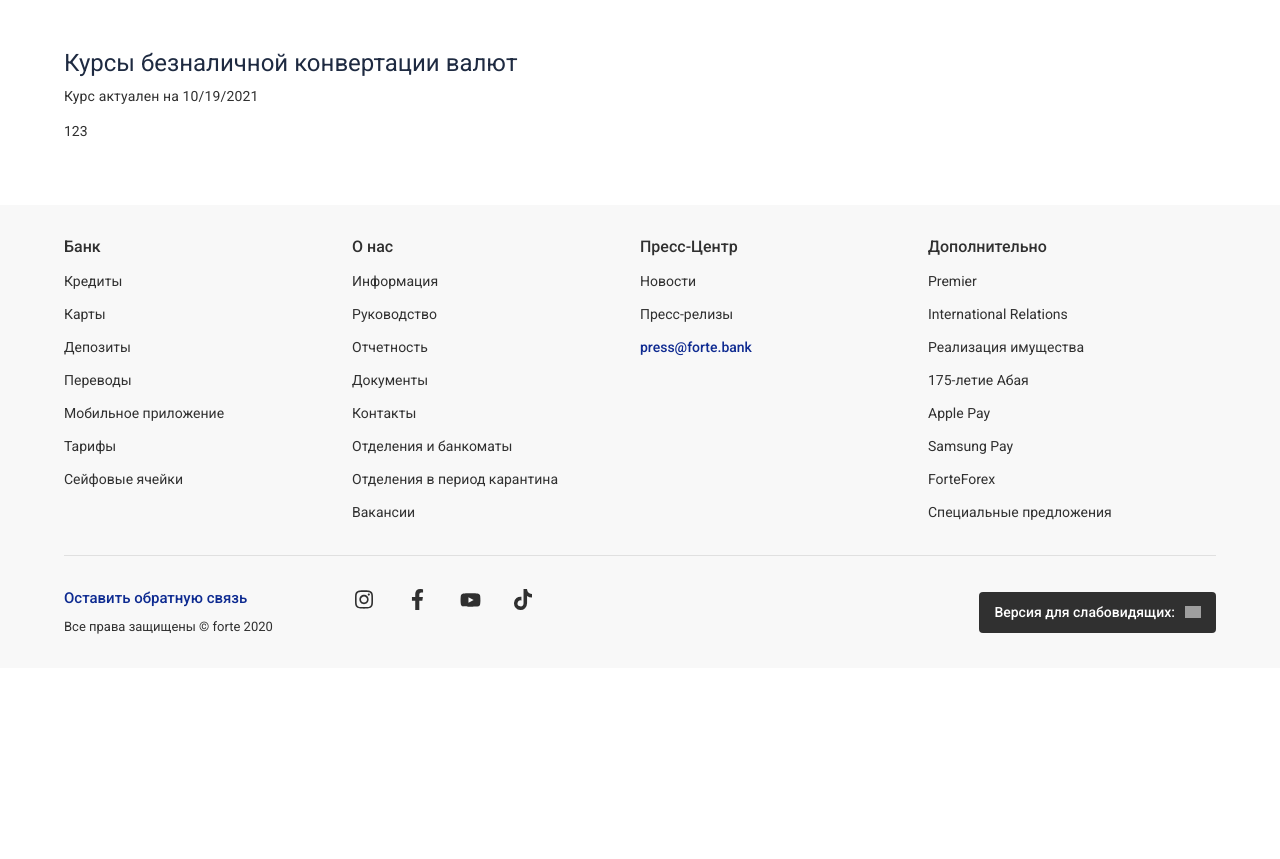
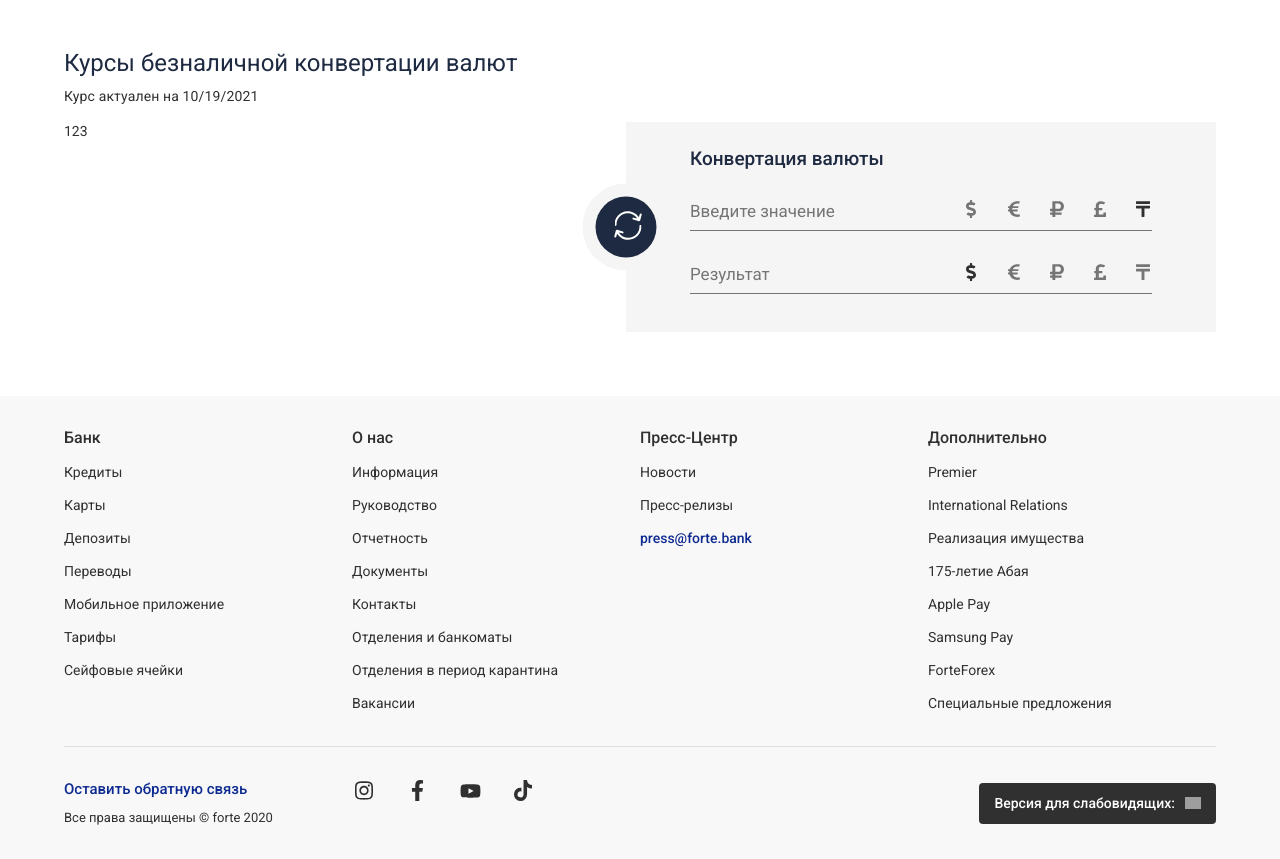
Before and after one commit to rooohaa/hw1-onelab, a React (Create React App) app: page / in a window 1280 px wide. Shown: the part 2974-3833 px from the top of the page. Before the commit the page ends 3642 px from the top, so only its background shows below. Built offline with nearby package versions, Linux system fonts and the light colour scheme; grey boxes are pictures that could not be loaded.

Commit message:
finish curency converter

```diff
--- /dev/null
+++ b/src/components/CurrencyConverter/index.js
@@ -0,0 +1,74 @@
+import React, { useState } from 'react'
+import { CurrencyInput } from 'components/CurrencyInput'
+import { currencies } from './mock'
+import { ConvertButton, ConverterBox } from './style'
+
+const CurrencyConverter = () => {
+  const [fromCurrency, setFromCurrency] = useState('KZT')
+  const [toCurrency, setToCurrency] = useState('USD')
+  const [amount, setAmount] = useState('')
+  const [result, setResult] = useState('')
+
+  const handleConvert = async () => {
+    if (fromCurrency === toCurrency) {
+      alert('Выберите разные валюты.')
+      return
+    }
+
+    const currencyKey = `${fromCurrency}_${toCurrency}`
+
+    try {
+      const res = await fetch(
+        `https://free.currconv.com/api/v7/convert?q=${currencyKey}&compact=ultra&apiKey=${process.env.REACT_APP_API_KEY}`
+      )
+
+      const data = await res.json()
+      const factor = data[currencyKey]
+      const convertedResult = Math.round(parseInt(amount) * factor)
+
+      setResult(convertedResult)
+    } catch (e) {}
+  }
+
+  return (
+    <ConverterBox>
+      <span>Конвертация валюты</span>
+
+      <div className="inputs-wrap">
+        <CurrencyInput
+          amount={amount}
+          onChange={(value) => setAmount(value)}
+          currencies={currencies}
+          onCurrencySelect={(currency) => setFromCurrency(currency)}
+          selectedCurrency={fromCurrency}
+        />
+        <CurrencyInput
+          amount={result}
+          currencies={currencies}
+          onCurrencySelect={(currency) => setToCurrency(currency)}
+          selectedCurrency={toCurrency}
+          readOnly
+        />
+      </div>
+
+      <div className="btn-wrap">
+        <ConvertButton onClick={handleConvert}>
+          <div>
+            <img
+              className="left"
+              src="/icons/convert-arrow.svg"
+              alt="Convert Btn"
+            />
+            <img
+              className="right"
+              src="/icons/convert-arrow.svg"
+              alt="Convert Btn"
+            />
+          </div>
+        </ConvertButton>
+      </div>
+    </ConverterBox>
+  )
+}
+
+export { CurrencyConverter }
--- /dev/null
+++ b/src/components/CurrencyConverter/mock.js
@@ -0,0 +1,27 @@
+export const currencies = [
+  {
+    id: 1,
+    name: 'USD',
+    iconPath: '/icons/currencies/dollar.svg',
+  },
+  {
+    id: 2,
+    name: 'EUR',
+    iconPath: '/icons/currencies/euro.svg',
+  },
+  {
+    id: 3,
+    name: 'RUB',
+    iconPath: '/icons/currencies/ruble.svg',
+  },
+  {
+    id: 4,
+    name: 'GDP',
+    iconPath: '/icons/currencies/pound.svg',
+  },
+  {
+    id: 5,
+    name: 'KZT',
+    iconPath: '/icons/currencies/tenge.svg',
+  },
+]
--- /dev/null
+++ b/src/components/CurrencyConverter/style.js
@@ -0,0 +1,65 @@
+import styled from 'styled-components'
+
+export const ConverterBox = styled.div`
+  padding: 24px 64px;
+  width: 590px;
+  height: 210px;
+
+  position: relative;
+  background-color: #f5f5f5;
+
+  span {
+    color: #1e2a41;
+    font-size: 19px;
+    font-weight: 500;
+    line-height: 26px;
+
+    display: block;
+    margin-bottom: 20px;
+  }
+
+  .inputs-wrap {
+    display: flex;
+    flex-direction: column;
+    row-gap: 24px;
+  }
+
+  .btn-wrap {
+    width: 87px;
+    height: 87px;
+
+    padding: 13px;
+
+    display: flex;
+    align-items: center;
+    justify-content: center;
+
+    position: absolute;
+    top: 50%;
+    left: 0%;
+    transform: translateY(-50%) translateX(-50%);
+
+    background-color: #f5f5f5;
+    border-radius: 50%;
+  }
+`
+
+export const ConvertButton = styled.button`
+  background-color: #1e2a41;
+  width: 61px;
+  height: 61px;
+  border-radius: 50%;
+  border: none;
+  display: flex;
+  align-items: center;
+  justify-content: center;
+
+  .left {
+    margin-bottom: 2px;
+    transform: rotate(180deg) translateX(-16px);
+  }
+
+  .right {
+    transform: translateX(-13px);
+  }
+`
--- /dev/null
+++ b/src/components/CurrencyInput/index.js
@@ -0,0 +1,43 @@
+import React from 'react'
+import { InputWrapper } from './style'
+
+const CurrencyInput = ({
+  amount,
+  currencies,
+  selectedCurrency,
+  onCurrencySelect,
+  readOnly,
+  onChange,
+}) => {
+  return (
+    <InputWrapper>
+      <input
+        value={amount}
+        onChange={(e) => onChange(e.target.value)}
+        type="number"
+        readOnly={readOnly}
+        placeholder={!readOnly ? 'Введите значение' : 'Результат'}
+      />
+
+      <ul className="currencies">
+        {currencies.map(({ id, iconPath, name }) => (
+          <li key={id}>
+            <button
+              onClick={() => {
+                onCurrencySelect(name)
+              }}
+            >
+              <img
+                className={selectedCurrency === name ? 'active' : ''}
+                src={iconPath}
+                alt={iconPath}
+              />
+            </button>
+          </li>
+        ))}
+      </ul>
+    </InputWrapper>
+  )
+}
+
+export { CurrencyInput }
--- /dev/null
+++ b/src/components/CurrencyInput/style.js
@@ -0,0 +1,48 @@
+import styled from 'styled-components'
+
+export const InputWrapper = styled.div`
+  display: grid;
+  grid-template-columns: 1fr 1fr;
+  justify-content: space-between;
+
+  padding: 8px 0;
+
+  border-bottom: 1px solid #737373;
+
+  input {
+    border: none;
+    background-color: inherit;
+    outline: none;
+
+    font-size: 17px;
+    line-height: 21 px;
+    color: #303030;
+  }
+
+  ul {
+    display: flex;
+    justify-content: flex-end;
+    align-items: center;
+    column-gap: 25px;
+
+    button {
+      width: 18px;
+      height: 18px;
+      border: none;
+      background-color: inherit;
+
+      img {
+        width: 100%;
+        height: 100%;
+        object-fit: contain;
+        filter: invert(46%) sepia(20%) saturate(9%) hue-rotate(314deg)
+          brightness(92%) contrast(88%);
+
+        &.active {
+          filter: invert(0%) sepia(0%) saturate(7481%) hue-rotate(301deg)
+            brightness(100%) contrast(100%);
+        }
+      }
+    }
+  }
+`
--- a/src/pages/MainPage/CurrencySection/index.js
+++ b/src/pages/MainPage/CurrencySection/index.js
@@ -2,6 +2,7 @@ import React from 'react'
 import { CurrencyTable } from 'components/CurrencyTable'
 import { Container, Typography } from '@mui/material'
 import { CurrencySectionWrap } from './style'
+import { CurrencyConverter } from 'components/CurrencyConverter'
 
 const CurrencySection = () => {
   return (
@@ -17,6 +18,7 @@ const CurrencySection = () => {
 
         <div className="wrap">
           <CurrencyTable />
+          <CurrencyConverter />
         </div>
       </Container>
     </CurrencySectionWrap>
--- a/src/pages/MainPage/CurrencySection/style.js
+++ b/src/pages/MainPage/CurrencySection/style.js
@@ -17,6 +17,7 @@ export const CurrencySectionWrap = styled.section`
   .wrap {
     display: flex;
     align-items: flex-start;
+    justify-content: space-between;
     column-gap: 45px;
   }
 `
```
Also changed, not shown: public/icons/convert-arrow.svg (added).
